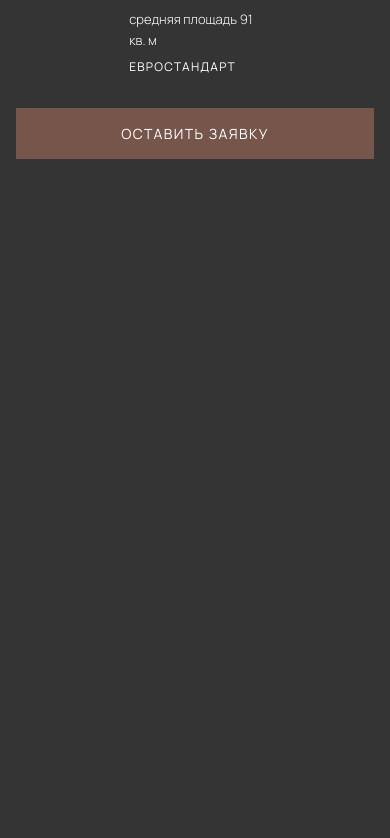
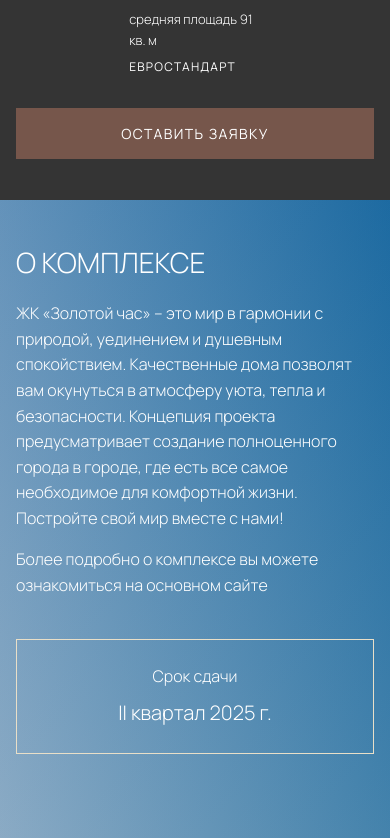
Before and after one commit to mirzaianov/test-real-estate, a PHP site: page / in a window 390 px wide. Shown: the part 1556-2394 px from the top of the page. Before the commit the page ends 1715 px from the top, so only its background shows below. Run offline with PHP 8.4, Linux system fonts and the light colour scheme.

Commit message:
feat(SUT-12): Complete mobile about

```diff
--- a/index.html
+++ b/index.html
@@ -152,7 +152,24 @@
         </div>
         <button class="button button--secondary">Оставить заявку</button>
       </section>
-    </main>
+      <!-- # About Section -->
+       <section class="about grid-container">
+        <h2>О комплексе</h2>
+        <div class="about__description">
+          <h4>
+            ЖК «Золотой час» – это мир в гармонии с природой, уединением и душевным спокойствием. Качественные дома позволят вам окунуться в атмосферу уюта, тепла и безопасности. Концепция проекта предусматривает создание полноценного города в городе, где есть все самое необходимое для комфортной жизни. Постройте свой мир вместе с нами!
+          </h4>
+          <h4>Более подробно о комплексе вы можете ознакомиться на основном сайте</h4>
+        </div>
+        <div class="about__deadline">
+          <span class="about__deadline-title">Срок сдачи</span>
+          <h4 class="about__deadline-date">II квартал 2025 г.</h4>
+        </div>
+        <div class="about__image">
+          <img src="assets/img/about-house.png" alt="Дом">
+        </div>
+       </section>
+    </main
     <footer></footer>
   </body>
 </html>
--- a/style.css
+++ b/style.css
@@ -6,6 +6,7 @@
 @import 'styles/main.css';
 @import 'styles/hero.css';
 @import 'styles/layouts.css';
+@import 'styles/about.css';
 
 html {
   scroll-behavior: smooth;
--- /dev/null
+++ b/styles/about.css
@@ -0,0 +1,54 @@
+.about {
+  position: relative;
+  display: flex;
+  flex-direction: column;
+  gap: var(--mobile-gap3);
+  height: 60.625rem;
+  padding-block: var(--mobile-gap5);
+  background: linear-gradient(
+      180deg,
+      rgba(39, 102, 226, 0.1) 0%,
+      rgba(255, 255, 255, 0.1) 100%
+    ),
+    linear-gradient(258deg, #1c6b9a 0%, #94afc4 100%);
+}
+
+.about__description {
+  display: flex;
+  flex-direction: column;
+  gap: var(--mobile-gap3);
+  padding-bottom: 1.5rem;
+}
+
+.about__deadline {
+  display: flex;
+  align-items: center;
+  flex-direction: column;
+  gap: var(--mobile-gap2);
+  padding: 1.5rem;
+  border: 1px solid var(--p2, #e9dfc8);
+}
+
+.about__deadline-title {
+  font-size: var(--tablet-body1);
+}
+
+.about__deadline-date {
+  font-size: var(--tablet-h4);
+}
+
+.about__image {
+  position: absolute;
+  left: 2.5625rem;
+  bottom: 0rem;
+  display: flex;
+  align-items: center;
+  justify-content: center;
+  width: 18.3125rem;
+  height: 20.5625rem;
+}
+
+.about__image img {
+  width: 100%;
+  height: 100%;
+}
```
Also changed, not shown: 1 other file.
